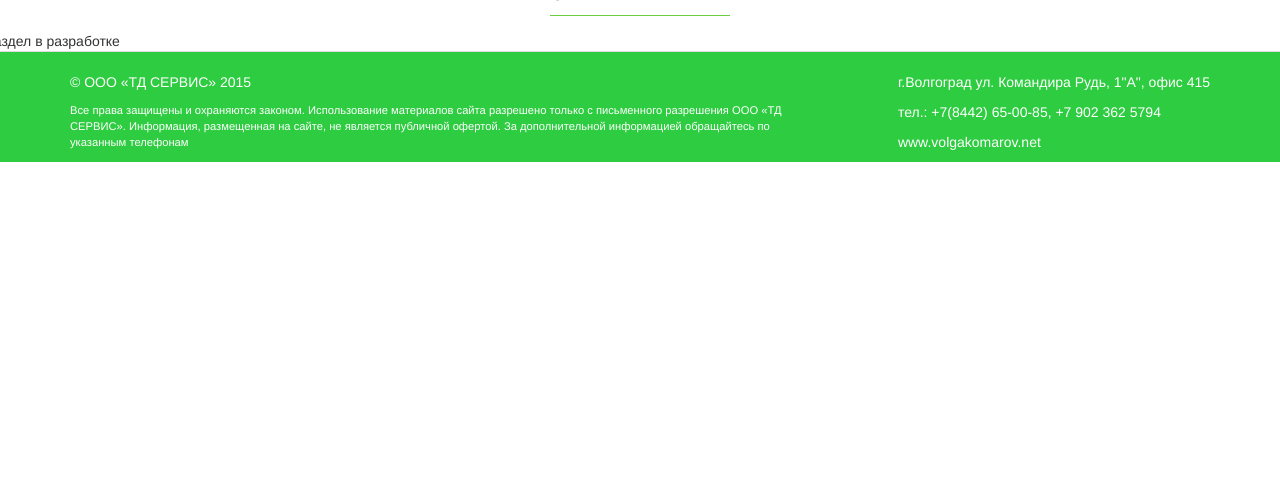
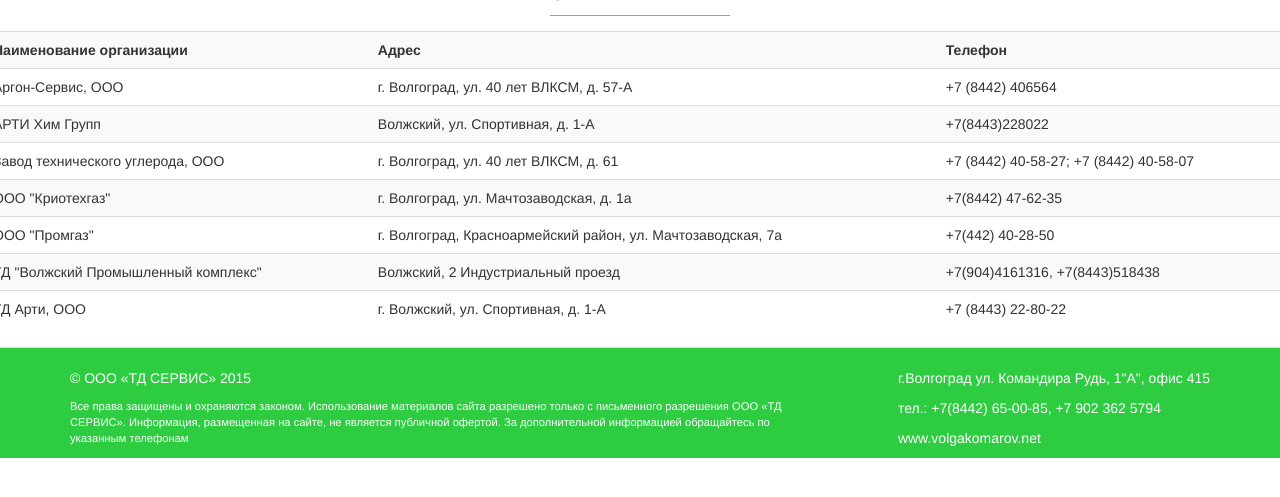
Before and after one commit to vuylov/vlgkomar, a Yii app: template views/site/refill.php in a window 1280 px wide. Shown: the part 84-581 px from the top of the page. Run offline with PHP 8.4 and a stand-in for Yii, Linux system fonts and the light colour scheme; the template is opened without the code that fills it, so the values that code supplies are empty; some libraries are stand-ins or nearby versions.

Commit message:
Update stat folder

```diff
--- a/views/site/refill.php
+++ b/views/site/refill.php
@@ -6,6 +6,45 @@ $this->title = 'Заправка баллонов';
     <h1 class="header text-center"><?= Html::encode($this->title) ?></h1>
     <div class="seper"></div>
     <div class="row">
-        Раздел в разработке
+        <table class="table table-striped">
+            <tr>
+                <th>Наименование организации</th><th>Адрес</th><th>Телефон</th>
+            </tr>
+            <tr>
+                <td>Аргон-Сервис, ООО</td>
+                <td>г. Волгоград, ул. 40 лет ВЛКСМ, д. 57-А</td>
+                <td>+7 (8442) 406564</td>
+            </tr>
+            <tr>
+                <td>АРТИ Хим Групп</td>
+                <td>Волжский, ул. Спортивная, д. 1-А</td>
+                <td>+7(8443)228022</td>
+            </tr>
+            <tr>
+                <td>Завод технического углерода, ООО</td>
+                <td>г. Волгоград, ул. 40 лет ВЛКСМ, д. 61</td>
+                <td>+7 (8442) 40-58-27; +7 (8442) 40-58-07</td>
+            </tr>
+            <tr>
+                <td>ООО "Криотехгаз"</td>
+                <td>г. Волгоград, ул. Мачтозаводская, д. 1а</td>
+                <td>+7(8442) 47-62-35</td>
+            </tr>
+            <tr>
+                <td>ООО "Промгаз"</td>
+                <td>г. Волгоград, Красноармейский район, ул. Мачтозаводская, 7а</td>
+                <td>+7(442) 40-28-50</td>
+            </tr>
+            <tr>
+                <td>ТД "Волжский Промышленный комплекс"</td>
+                <td>Волжский, 2 Индустриальный проезд</td>
+                <td>+7(904)4161316, +7(8443)518438</td>
+            </tr>
+            <tr>
+                <td>ТД Арти, ООО</td>
+                <td>г. Волжский, ул. Спортивная, д. 1-А</td>
+                <td>+7 (8443) 22-80-22</td>
+            </tr>
+        </table>
     </div>
 </div>
```
Also changed, not shown: views/site/services.php (+29 -1 lines), web/upload/P7DCkyo2prPOoQZG.png (deleted), web/upload/RFnDkVtE06-21CkM.jpg (deleted).
